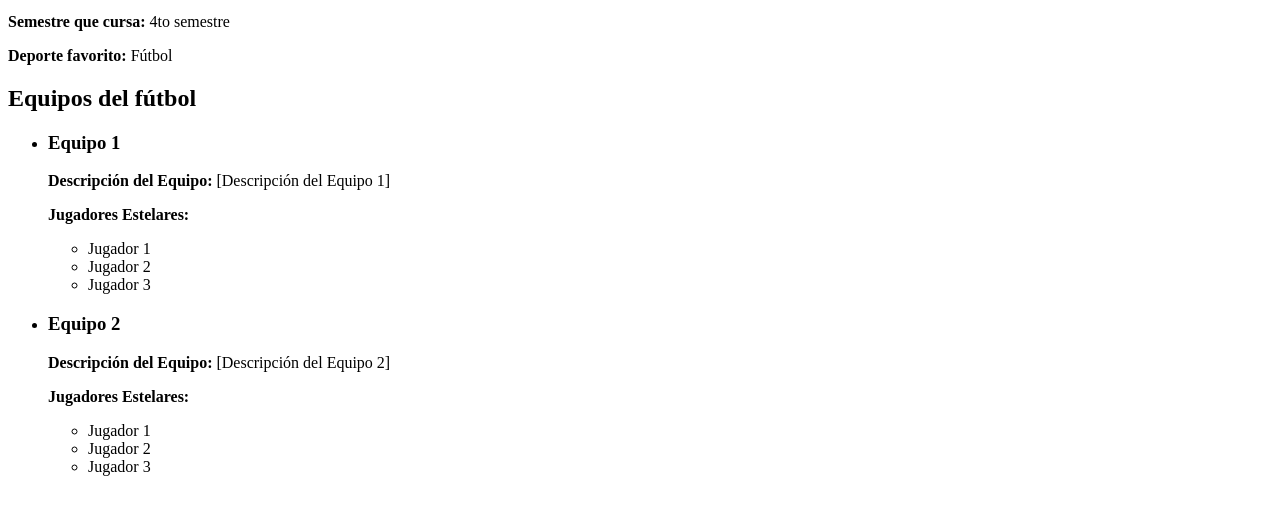
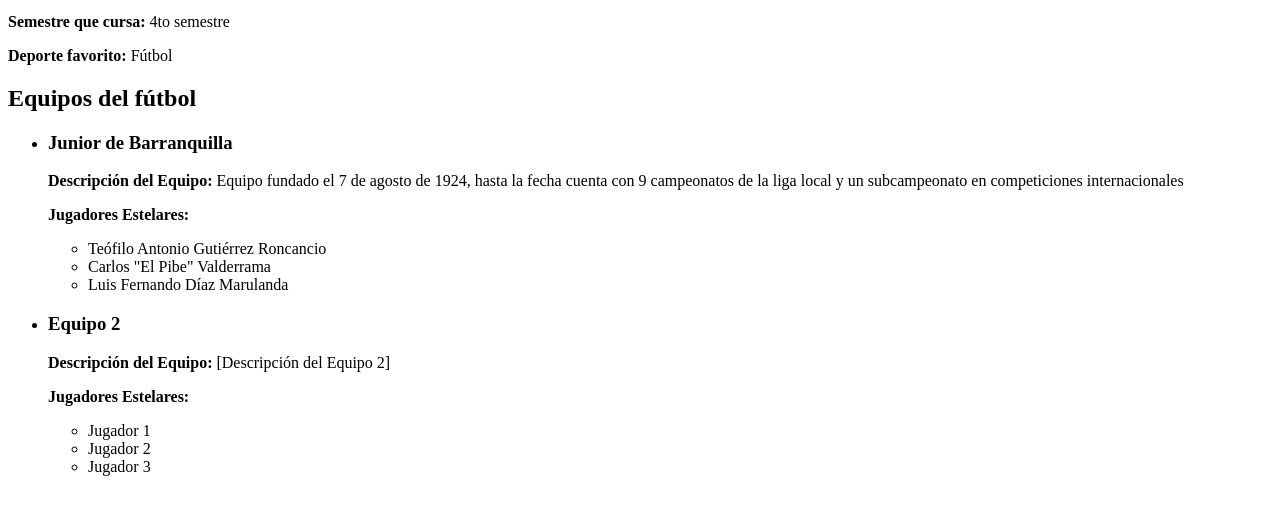
Before and after one commit to jasserav7/Taller-Github, a plain HTML site: page index.html in a window 1280 px wide. Shown: the part 101-616 px from the top of the page. Drawn offline with Linux system fonts and the light colour scheme.

Commit message:
se agregaron los valores del equipo 1.

```diff
--- a/index.html
+++ b/index.html
@@ -12,13 +12,13 @@
     <h2>Equipos del fútbol</h2>
     <ul>
         <li>
-            <h3>Equipo 1</h3>
-            <p><strong>Descripción del Equipo:</strong> [Descripción del Equipo 1]</p>
+            <h3>Junior de Barranquilla</h3>
+            <p><strong>Descripción del Equipo:</strong> Equipo fundado el 7 de agosto de 1924, hasta la fecha cuenta con 9 campeonatos de la liga local y un subcampeonato en competiciones internacionales</p>
             <p><strong>Jugadores Estelares:</strong></p>
             <ul>
-                <li>Jugador 1</li>
-                <li>Jugador 2</li>
-                <li>Jugador 3</li>
+                <li>Teófilo Antonio Gutiérrez Roncancio</li>
+                <li>Carlos "El Pibe" Valderrama</li>
+                <li>Luis Fernando Díaz Marulanda</li>
             </ul>
         </li>
         <li>
```
